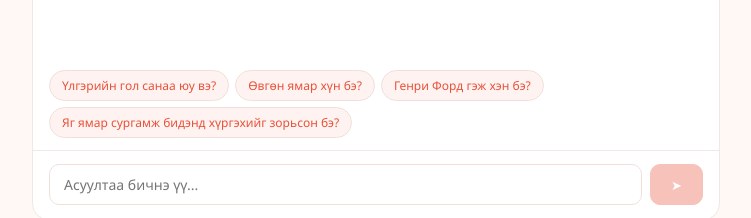
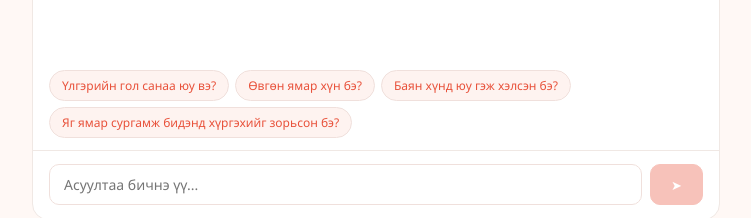
Before and after one commit to tuguldurtuvshinbaatar2003-lab/Unuruu_ajil, a React (Vite) app: page / in a window 1280 px wide. Both pictures are taken after a click on the button "💬 Асуулт хариулт". Shown: the part 492-710 px from the top of the page, without its empty margins (264-1015 px from the left). Built offline with nearby package versions, Linux system fonts and the light colour scheme.

Commit message:
suuliin zasvar2

```diff
--- a/src/tabs/AiChat.jsx
+++ b/src/tabs/AiChat.jsx
@@ -10,7 +10,7 @@ const SYSTEM = `Та "Тус" гэдэг монгол үлгэрийн мэрг
 const SUGGESTIONS = [
   'Үлгэрийн гол санаа юу вэ?',
   'Өвгөн ямар хүн бэ?',
-  'Генри Форд гэж хэн бэ?',
+  'Баян хүнд юу гэж хэлсэн бэ?',
   'Яг ямар сургамж бидэнд хүргэхийг зорьсон бэ?',
 ]
 
```
